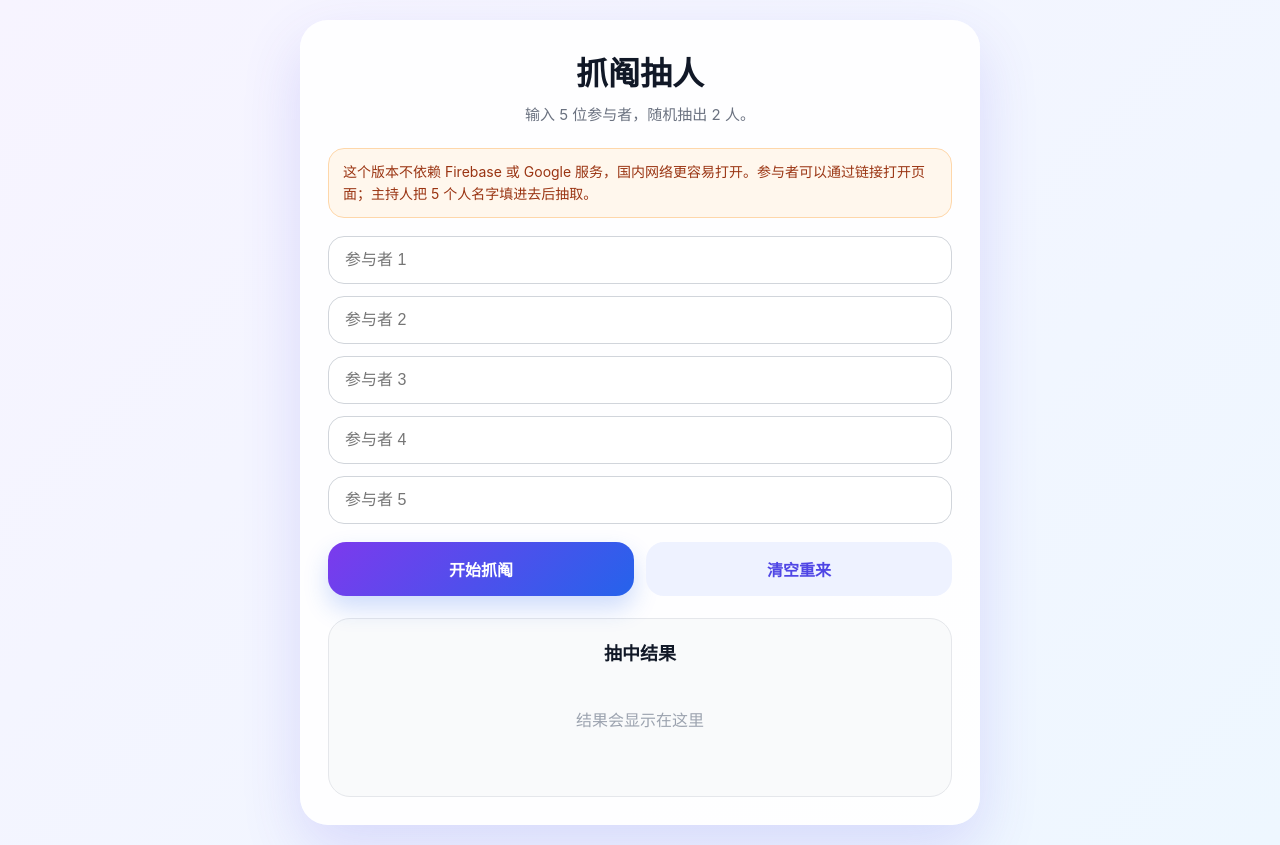
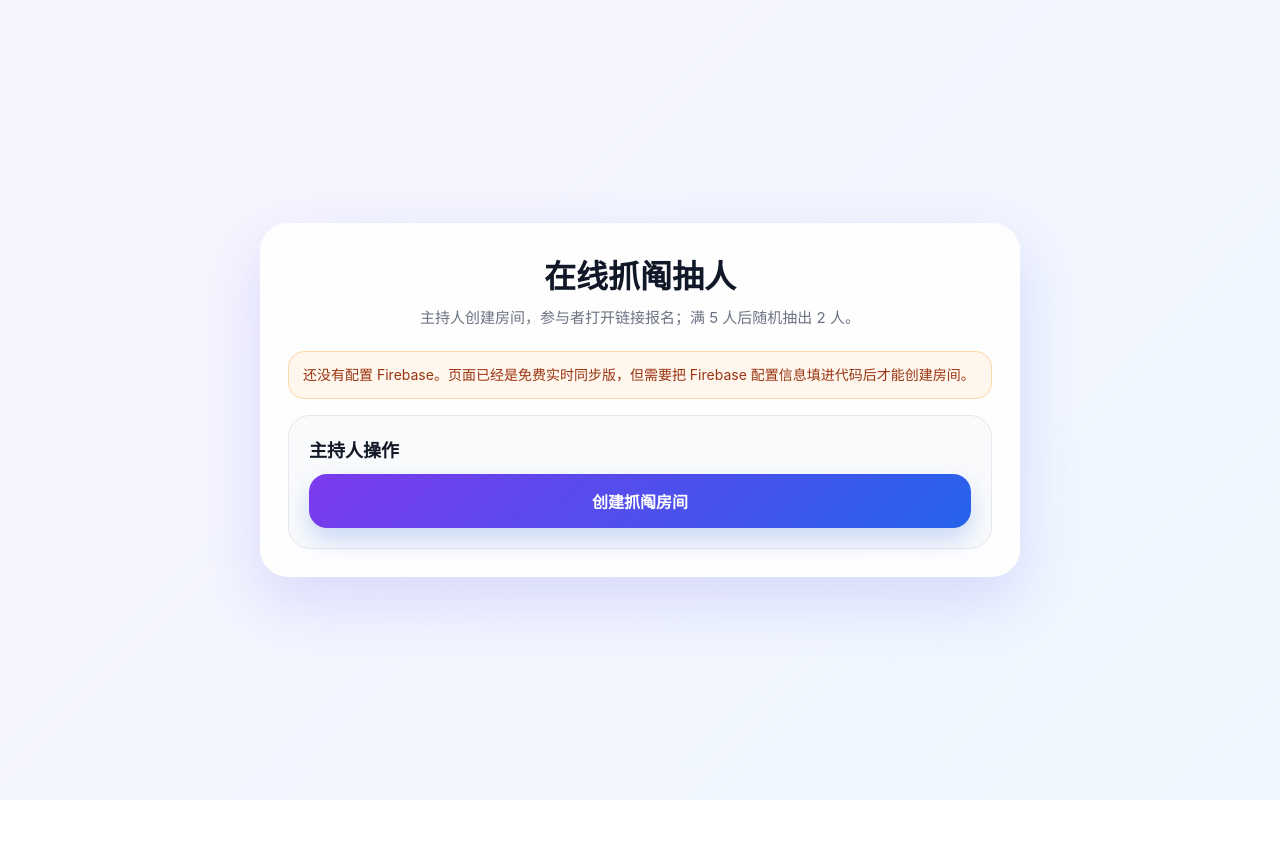
Before and after one commit to Qt-fan/lottery-page, a plain HTML site: page index.html in a window 1280 px wide. After the commit the page ends 800 px from the top, so only its background shows below. Drawn offline with Linux system fonts and the light colour scheme.

Commit message:
Restore free Firebase realtime lottery version

```diff
--- a/index.html
+++ b/index.html
@@ -3,225 +3,195 @@
 <head>
   <meta charset="UTF-8" />
   <meta name="viewport" content="width=device-width, initial-scale=1.0" />
-  <title>抓阄抽人</title>
+  <title>在线抓阄抽人</title>
   <style>
     * { box-sizing: border-box; }
-
-    body {
-      margin: 0;
-      min-height: 100vh;
-      font-family: -apple-system, BlinkMacSystemFont, "Segoe UI", "PingFang SC", "Microsoft YaHei", sans-serif;
-      background: linear-gradient(135deg, #f7f4ff, #eef7ff);
-      color: #111827;
-      display: flex;
-      align-items: center;
-      justify-content: center;
-      padding: 20px;
-    }
-
-    .card {
-      width: min(680px, 100%);
-      background: rgba(255, 255, 255, 0.95);
-      border-radius: 28px;
-      box-shadow: 0 24px 60px rgba(79, 70, 229, 0.16);
-      padding: 28px;
-    }
-
-    h1 {
-      margin: 0 0 8px;
-      font-size: 32px;
-      text-align: center;
-    }
-
-    .subtitle {
-      margin: 0 0 20px;
-      color: #6b7280;
-      text-align: center;
-      line-height: 1.7;
-      font-size: 15px;
-    }
-
-    .notice {
-      background: #fff7ed;
-      border: 1px solid #fed7aa;
-      color: #9a3412;
-      padding: 12px 14px;
-      border-radius: 16px;
-      line-height: 1.6;
-      font-size: 14px;
-      margin-bottom: 18px;
-    }
-
-    .inputs {
-      display: grid;
-      gap: 12px;
-      margin-bottom: 18px;
-    }
-
-    input {
-      width: 100%;
-      padding: 14px 16px;
-      border: 1px solid #d1d5db;
-      border-radius: 16px;
-      font-size: 16px;
-      outline: none;
-      background: #fff;
-    }
-
-    input:focus {
-      border-color: #7c3aed;
-      box-shadow: 0 0 0 4px rgba(124, 58, 237, 0.12);
-    }
-
-    .buttons {
-      display: grid;
-      grid-template-columns: 1fr 1fr;
-      gap: 12px;
-    }
-
-    button {
-      border: 0;
-      border-radius: 18px;
-      padding: 15px 18px;
-      font-size: 16px;
-      font-weight: 800;
-      cursor: pointer;
-      color: white;
-      background: linear-gradient(135deg, #7c3aed, #2563eb);
-      box-shadow: 0 12px 24px rgba(37, 99, 235, 0.22);
-    }
-
-    button.secondary {
-      color: #4f46e5;
-      background: #eef2ff;
-      box-shadow: none;
-    }
-
-    .result-box {
-      margin-top: 22px;
-      padding: 20px;
-      border-radius: 22px;
-      background: #f9fafb;
-      border: 1px solid #e5e7eb;
-      min-height: 120px;
-    }
-
-    .result-title {
-      font-size: 18px;
-      font-weight: 900;
-      margin-bottom: 14px;
-      text-align: center;
-    }
-
-    .winner-list {
-      display: grid;
-      grid-template-columns: repeat(2, minmax(0, 1fr));
-      gap: 12px;
-    }
-
-    .winner {
-      padding: 24px 12px;
-      border-radius: 20px;
-      background: #f5f3ff;
-      border: 1px solid #ddd6fe;
-      color: #5b21b6;
-      font-size: 26px;
-      font-weight: 900;
-      text-align: center;
-      animation: pop 0.35s ease;
-    }
-
-    .empty {
-      color: #9ca3af;
-      text-align: center;
-      padding: 28px 0;
-      line-height: 1.7;
-    }
-
-    .all-names {
-      margin-top: 14px;
-      color: #6b7280;
-      font-size: 14px;
-      line-height: 1.7;
-      text-align: center;
-    }
-
-    @keyframes pop {
-      from { opacity: 0; transform: translateY(8px) scale(0.98); }
-      to { opacity: 1; transform: translateY(0) scale(1); }
-    }
-
-    @media (max-width: 520px) {
-      .card { padding: 22px; }
-      h1 { font-size: 28px; }
-      .buttons, .winner-list { grid-template-columns: 1fr; }
-    }
+    body { margin: 0; min-height: 100vh; font-family: -apple-system, BlinkMacSystemFont, "Segoe UI", "PingFang SC", "Microsoft YaHei", sans-serif; background: linear-gradient(135deg, #f7f4ff, #eef7ff); color: #111827; display: flex; align-items: center; justify-content: center; padding: 20px; }
+    .card { width: min(760px, 100%); background: rgba(255,255,255,.95); border-radius: 28px; box-shadow: 0 24px 60px rgba(79,70,229,.16); padding: 28px; }
+    h1 { margin: 0 0 8px; font-size: 32px; text-align: center; }
+    .subtitle { margin: 0 0 20px; color: #6b7280; text-align: center; line-height: 1.7; font-size: 15px; }
+    .section { background: #f9fafb; border: 1px solid #e5e7eb; border-radius: 22px; padding: 20px; margin-top: 16px; }
+    .section-title { font-size: 18px; font-weight: 900; margin-bottom: 12px; }
+    .notice { background: #fff7ed; border: 1px solid #fed7aa; color: #9a3412; padding: 12px 14px; border-radius: 16px; line-height: 1.6; font-size: 14px; margin-bottom: 16px; }
+    input { width: 100%; padding: 14px 16px; border: 1px solid #d1d5db; border-radius: 16px; font-size: 16px; outline: none; background: #fff; margin-bottom: 12px; }
+    input:focus { border-color: #7c3aed; box-shadow: 0 0 0 4px rgba(124,58,237,.12); }
+    button { width: 100%; border: 0; border-radius: 18px; padding: 15px 18px; font-size: 16px; font-weight: 800; cursor: pointer; color: white; background: linear-gradient(135deg,#7c3aed,#2563eb); box-shadow: 0 12px 24px rgba(37,99,235,.22); }
+    button.secondary { margin-top: 10px; color: #4f46e5; background: #eef2ff; box-shadow: none; }
+    button.danger { margin-top: 10px; background: linear-gradient(135deg,#ef4444,#f97316); }
+    button:disabled { opacity: .55; cursor: not-allowed; }
+    .link-box { padding: 14px; border-radius: 16px; background: #fff; border: 1px dashed #a78bfa; color: #4c1d95; word-break: break-all; line-height: 1.6; margin-bottom: 12px; }
+    .participants { display: grid; grid-template-columns: repeat(auto-fit,minmax(130px,1fr)); gap: 10px; margin-top: 12px; }
+    .person { padding: 12px; border-radius: 16px; background: #fff; border: 1px solid #e5e7eb; font-weight: 800; text-align: center; }
+    .result { display: grid; grid-template-columns: repeat(auto-fit,minmax(160px,1fr)); gap: 12px; margin-top: 14px; }
+    .winner { padding: 22px 12px; border-radius: 20px; background: #f5f3ff; border: 1px solid #ddd6fe; color: #5b21b6; font-size: 24px; font-weight: 900; text-align: center; animation: pop .35s ease; }
+    .muted { color: #6b7280; line-height: 1.7; font-size: 14px; }
+    .hidden { display: none; }
+    @keyframes pop { from { opacity:0; transform:translateY(8px) scale(.98); } to { opacity:1; transform:translateY(0) scale(1); } }
   </style>
 </head>
 <body>
   <main class="card">
-    <h1>抓阄抽人</h1>
-    <p class="subtitle">输入 5 位参与者，随机抽出 2 人。</p>
+    <h1>在线抓阄抽人</h1>
+    <p class="subtitle">主持人创建房间，参与者打开链接报名；满 5 人后随机抽出 2 人。</p>
 
-    <div class="notice">
-      这个版本不依赖 Firebase 或 Google 服务，国内网络更容易打开。参与者可以通过链接打开页面；主持人把 5 个人名字填进去后抽取。
+    <div id="configWarning" class="notice hidden">
+      还没有配置 Firebase。页面已经是免费实时同步版，但需要把 Firebase 配置信息填进代码后才能创建房间。
     </div>
 
-    <section class="inputs" aria-label="参与者名单">
-      <input id="name1" type="text" placeholder="参与者 1" />
-      <input id="name2" type="text" placeholder="参与者 2" />
-      <input id="name3" type="text" placeholder="参与者 3" />
-      <input id="name4" type="text" placeholder="参与者 4" />
-      <input id="name5" type="text" placeholder="参与者 5" />
+    <section id="hostPanel" class="section hidden">
+      <div class="section-title">主持人操作</div>
+      <button onclick="createRoom()">创建抓阄房间</button>
+      <div id="shareArea" class="hidden" style="margin-top:16px;">
+        <div class="muted">把这个链接发给 5 位参与者：</div>
+        <div id="shareLink" class="link-box"></div>
+        <button class="secondary" onclick="copyShareLink()">复制参与链接</button>
+      </div>
     </section>
 
-    <section class="buttons">
-      <button onclick="drawLots()">开始抓阄</button>
-      <button class="secondary" onclick="resetPage()">清空重来</button>
+    <section id="joinPanel" class="section hidden">
+      <div class="section-title">参与抓阄</div>
+      <input id="participantName" type="text" placeholder="请输入你的名字" maxlength="20" />
+      <button onclick="joinRoom()">报名参与</button>
+      <p class="muted">每个房间最多 5 位参与者。参与者名单会实时同步。</p>
     </section>
 
-    <section class="result-box">
-      <div class="result-title">抽中结果</div>
-      <div id="result" class="empty">结果会显示在这里</div>
-      <div id="allNames" class="all-names"></div>
+    <section id="roomPanel" class="section hidden">
+      <div class="section-title">当前参与者 <span id="countText">0/5</span></div>
+      <div id="participants" class="participants"></div>
+      <button id="drawButton" class="danger hidden" onclick="drawLots()">满 5 人，开始抓阄</button>
+      <button id="resetButton" class="secondary hidden" onclick="resetRoom()">重新开一局</button>
+    </section>
+
+    <section id="resultPanel" class="section hidden">
+      <div class="section-title">抽中结果</div>
+      <div id="result" class="result"></div>
     </section>
   </main>
 
-  <script>
-    function drawLots() {
-      const names = [1, 2, 3, 4, 5]
-        .map(i => document.getElementById(`name${i}`).value.trim())
-        .filter(Boolean);
+  <script type="module">
+    import { initializeApp } from "https://www.gstatic.com/firebasejs/10.12.4/firebase-app.js";
+    import { getDatabase, ref, set, get, onValue, update } from "https://www.gstatic.com/firebasejs/10.12.4/firebase-database.js";
 
-      const uniqueNames = [...new Set(names)];
-      const result = document.getElementById("result");
-      const allNames = document.getElementById("allNames");
+    const firebaseConfig = {
+      apiKey: "请替换为你的 apiKey",
+      authDomain: "请替换为你的 authDomain",
+      databaseURL: "请替换为你的 databaseURL",
+      projectId: "请替换为你的 projectId",
+      storageBucket: "请替换为你的 storageBucket",
+      messagingSenderId: "请替换为你的 messagingSenderId",
+      appId: "请替换为你的 appId"
+    };
 
-      if (uniqueNames.length !== 5) {
-        result.className = "empty";
-        result.innerHTML = "请填写 5 个不重复的参与者名字。";
-        allNames.textContent = "";
-        return;
+    const isConfigured = !firebaseConfig.apiKey.includes("请替换");
+    const $ = id => document.getElementById(id);
+    let app, db;
+    let roomId = new URLSearchParams(location.search).get("room");
+    let isHost = new URLSearchParams(location.search).get("host") === "1";
+    let currentRoom = null;
+
+    if (!isConfigured) {
+      $("configWarning").classList.remove("hidden");
+      $("hostPanel").classList.remove("hidden");
+    } else {
+      app = initializeApp(firebaseConfig);
+      db = getDatabase(app);
+      if (roomId) {
+        $("joinPanel").classList.remove("hidden");
+        $("roomPanel").classList.remove("hidden");
+        if (isHost) $("hostPanel").classList.remove("hidden");
+        listenRoom();
+      } else {
+        $("hostPanel").classList.remove("hidden");
       }
-
-      const winners = shuffle(uniqueNames).slice(0, 2);
-
-      result.className = "winner-list";
-      result.innerHTML = winners
-        .map(name => `<div class="winner">🎉 ${escapeHTML(name)}</div>`)
-        .join("");
-
-      allNames.textContent = `本次参与者：${uniqueNames.join("、")}`;
     }
 
-    function resetPage() {
-      [1, 2, 3, 4, 5].forEach(i => {
-        document.getElementById(`name${i}`).value = "";
+    window.createRoom = async function () {
+      if (!isConfigured) return alert("请先配置 Firebase，配置后才能创建可分享的在线房间。");
+      roomId = Math.random().toString(36).slice(2, 10);
+      await set(ref(db, `rooms/${roomId}`), {
+        createdAt: Date.now(),
+        participants: {},
+        winners: [],
+        status: "open"
       });
-      const result = document.getElementById("result");
-      result.className = "empty";
-      result.innerHTML = "结果会显示在这里";
-      document.getElementById("allNames").textContent = "";
+      const shareUrl = `${location.origin}${location.pathname}?room=${roomId}`;
+      const hostUrl = `${location.origin}${location.pathname}?room=${roomId}&host=1`;
+      $("shareLink").textContent = shareUrl;
+      $("shareArea").classList.remove("hidden");
+      history.replaceState(null, "", hostUrl);
+      isHost = true;
+      $("joinPanel").classList.remove("hidden");
+      $("roomPanel").classList.remove("hidden");
+      listenRoom();
+    };
+
+    window.copyShareLink = async function () {
+      await navigator.clipboard.writeText($("shareLink").textContent);
+      alert("参与链接已复制！");
+    };
+
+    window.joinRoom = async function () {
+      if (!isConfigured) return;
+      const name = $("participantName").value.trim();
+      if (!name) return alert("请输入名字");
+      const snapshot = await get(ref(db, `rooms/${roomId}`));
+      const room = snapshot.val();
+      if (!room) return alert("房间不存在，请确认链接是否正确。");
+      if (room.winners && room.winners.length) return alert("本局已经抽取结束，请等待主持人重新开局。");
+      const participants = room.participants || {};
+      const names = Object.values(participants);
+      if (names.includes(name)) return alert("这个名字已经报名了，请换一个名字。");
+      if (names.length >= 5) return alert("这个房间已经满 5 人了。");
+      const participantId = Math.random().toString(36).slice(2, 10);
+      await set(ref(db, `rooms/${roomId}/participants/${participantId}`), name);
+      $("participantName").value = "";
+    };
+
+    window.drawLots = async function () {
+      if (!isConfigured || !currentRoom) return;
+      const names = Object.values(currentRoom.participants || {});
+      if (names.length !== 5) return alert("需要刚好 5 位参与者才能抽取。");
+      await update(ref(db, `rooms/${roomId}`), {
+        winners: shuffle(names).slice(0, 2),
+        status: "done"
+      });
+    };
+
+    window.resetRoom = async function () {
+      if (!isConfigured || !isHost) return;
+      if (!confirm("确定要清空名单并重新开一局吗？")) return;
+      await update(ref(db, `rooms/${roomId}`), {
+        participants: {},
+        winners: [],
+        status: "open"
+      });
+    };
+
+    function listenRoom() {
+      onValue(ref(db, `rooms/${roomId}`), snapshot => {
+        const room = snapshot.val();
+        currentRoom = room;
+        if (!room) {
+          $("participants").innerHTML = `<div class="muted">房间不存在。</div>`;
+          return;
+        }
+        const names = Object.values(room.participants || {});
+        $("countText").textContent = `${names.length}/5`;
+        $("participants").innerHTML = names.length
+          ? names.map(n => `<div class="person">${escapeHTML(n)}</div>`).join("")
+          : `<div class="muted">还没有人报名。</div>`;
+
+        const hasWinners = room.winners && room.winners.length;
+        $("drawButton").classList.toggle("hidden", !(isHost && names.length === 5 && !hasWinners));
+        $("resetButton").classList.toggle("hidden", !(isHost && hasWinners));
+
+        if (hasWinners) {
+          $("resultPanel").classList.remove("hidden");
+          $("result").innerHTML = room.winners.map(n => `<div class="winner">🎉 ${escapeHTML(n)}</div>`).join("");
+        } else {
+          $("resultPanel").classList.add("hidden");
+        }
+      });
     }
 
     function shuffle(array) {
```
